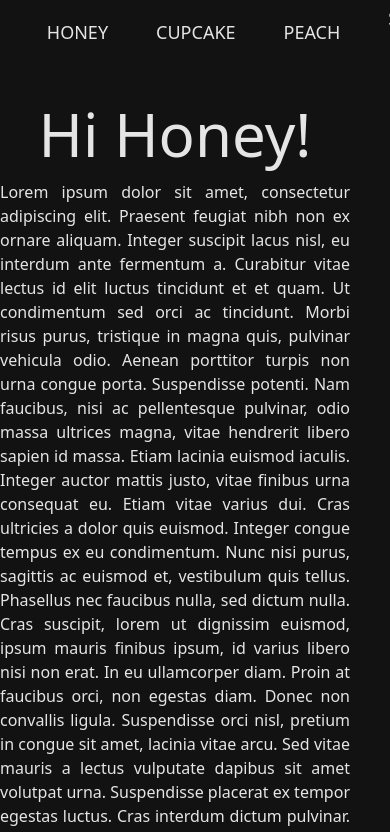
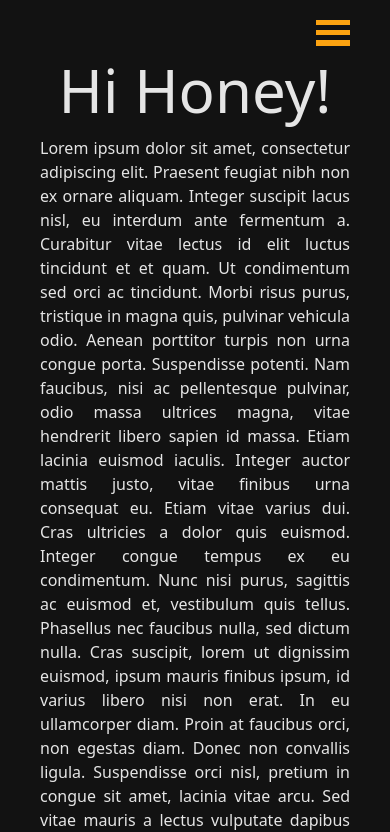
Before and after one commit to sla8/personal-website, a React (Create React App) app: page / in a window 390 px wide. Shown: the top 832 px of the page. Built offline with nearby package versions, Linux system fonts and the light colour scheme.

Commit message:
sample hamburger menu

```diff
--- a/package.json
+++ b/package.json
@@ -11,6 +11,7 @@
     "@types/react": "^18.2.17",
     "@types/react-dom": "^18.2.7",
     "react": "^18.2.0",
+    "react-burger-menu": "^3.0.9",
     "react-dom": "^18.2.0",
     "react-scripts": "^5.0.1",
     "react-scroll": "^1.8.9",
@@ -42,6 +43,7 @@
     ]
   },
   "devDependencies": {
+    "@types/react-burger-menu": "^2.8.3",
     "@types/react-scroll": "^1.8.7",
     "tailwindcss": "^3.3.3"
   }
--- a/src/App.tsx
+++ b/src/App.tsx
@@ -1,13 +1,19 @@
 import React from 'react';
 import logo from 'images/working3.svg';
 import Navbar from 'components/Navbar';
+import Sidebar from 'components/Sidebar';
 import Landing from 'content/Landing';
 
 export default function App() {
   return (
     <div>
-      <Navbar />
-      <div className="mt-16">
+      <div className="invisible sm:visible">
+        <Navbar />
+      </div>
+      <div className="visible fixed top-0 left-0 right-0 h-16 fixed bg-black sm:invisible">
+        <Sidebar />
+      </div>
+      <div className="bg-black pt-5 sm:mt-16">
         <Landing />
       </div>
     </div>
--- a/src/components/Navbar.tsx
+++ b/src/components/Navbar.tsx
@@ -1,8 +1,6 @@
 import React, { Component } from 'react';
-
+import { navitems } from 'placeholder/Navigation';
 import logo from 'images/working3.svg';
-
-export var navitems = ['Honey', 'Cupcake', 'Peach', 'Sugar Pie'];
 
 export default class Navbar extends Component {
   scrollToTop() {
--- a/src/components/Section.tsx
+++ b/src/components/Section.tsx
@@ -10,7 +10,7 @@ export default function Section({ title, text, dark }: SectionInput) {
       className={`pt-10 pb-10 flex flex-col items-center
       ${dark ? 'bg-black' : 'bg-white'}`}
     >
-      <div className="lg:max-w-4xl sm:pl-10 pr-10">
+      <div className="pl-10 pr-10 sm:pl-10 pr-10 lg:max-w-4xl">
         <h1 className={`${dark ? 'text-textwhite' : 'text-textblack'}`}>
           {title}
         </h1>
--- /dev/null
+++ b/src/components/Sidebar.css
@@ -0,0 +1,72 @@
+/* Position and sizing of burger button */
+.bm-burger-button {
+  position: fixed;
+  width: 2.1rem;
+  height: 1.6rem;
+  right: 2.5rem;
+  top: 1.25rem;
+}
+
+/* Color/shape of burger icon bars */
+.bm-burger-bars {
+  background: #fca311;
+}
+
+/* Position and sizing of clickable cross button */
+.bm-cross-button {
+  height: 24px;
+  width: 24px;
+}
+
+/* Color/shape of close button cross */
+.bm-cross {
+  background: #ffffff;
+}
+
+/*
+  Sidebar wrapper styles
+  Note: Beware of modifying this element as it can break the animations - you should not need to touch it in most cases
+  */
+.bm-menu-wrap {
+  position: fixed;
+  height: 100%;
+}
+
+/* General sidebar styles */
+.bm-menu {
+  background: #14213d;
+  padding: 2.5em 1.5em 0;
+  font-size: 1.5rem;
+  font-weight: 300;
+}
+
+/* Wrapper for item list */
+.bm-item-list {
+  color: #14213d;
+  padding: 0.8em;
+}
+
+/* Individual item */
+.bm-item {
+  display: inline-block;
+}
+
+/* Styling of overlay */
+.bm-overlay {
+  background: rgba(0, 0, 0, 0.3);
+}
+
+/* Individual item */
+.bm-item {
+  display: inline-block;
+
+  color: #e5e5e5;
+  margin-bottom: 10px;
+  text-align: left;
+  text-decoration: none;
+  transition: color 0.2s;
+}
+
+.bm-item:hover {
+  color: #ffffff;
+}
--- /dev/null
+++ b/src/components/Sidebar.tsx
@@ -0,0 +1,14 @@
+import React from 'react';
+import { slide as Menu } from 'react-burger-menu';
+import { navitems } from 'placeholder/Navigation';
+import 'components/Sidebar.css';
+
+export default function Sidebar(props: any) {
+  return (
+    <Menu right>
+      {navitems.map((navitem) => (
+        <div key={navitem}>{navitem}</div>
+      ))}
+    </Menu>
+  );
+}
--- a/src/content/Landing.tsx
+++ b/src/content/Landing.tsx
@@ -1,6 +1,6 @@
 import Section from 'components/Section';
 import { text } from 'placeholder/Text';
-import { navitems } from 'components/Navbar';
+import { navitems } from 'placeholder/Navigation';
 
 export default function Landing() {
   return (
--- /dev/null
+++ b/src/placeholder/Navigation.ts
@@ -0,0 +1 @@
+export const navitems = ['Honey', 'Cupcake', 'Peach', 'Sugar Pie'];
```
Also changed, not shown: 1 other file (tests, documents, lock files or other folders).
